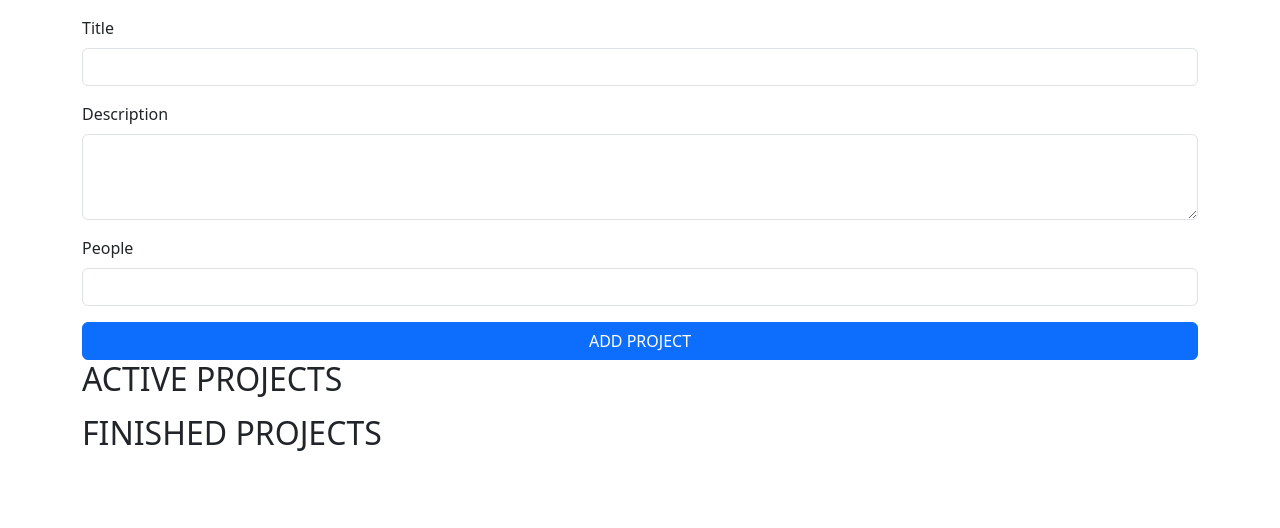
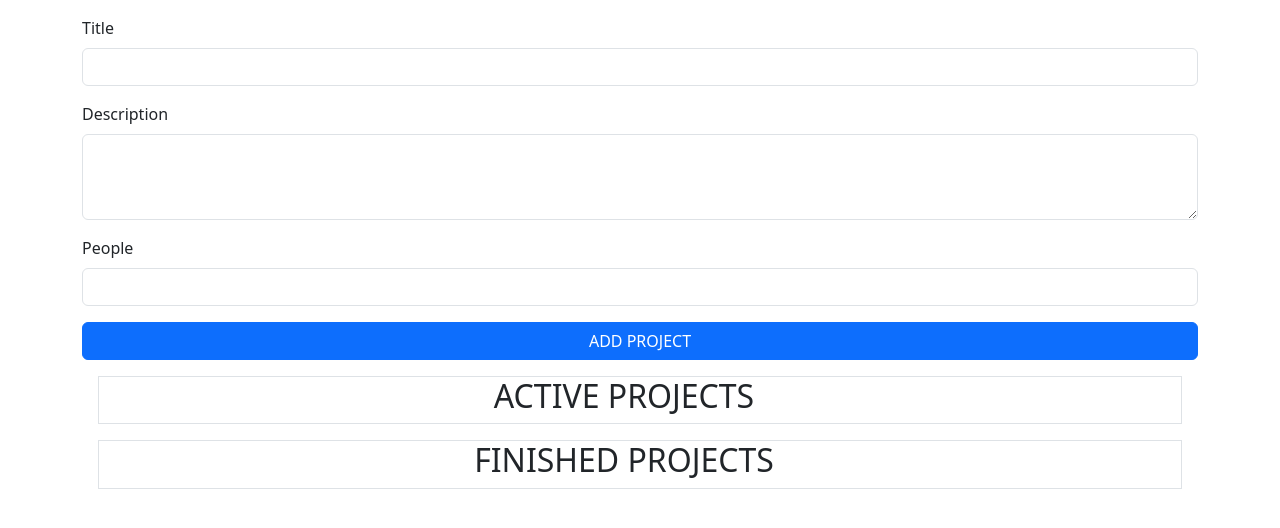
Before and after one commit to AlexAM27/TypeScript, a website with bundled scripts: page dragAndDrop/index.html in a window 1280 px wide. Built offline with nearby package versions, Linux system fonts and the light colour scheme.

Commit message:
bootstrap

```diff
--- a/dragAndDrop/index.html
+++ b/dragAndDrop/index.html
@@ -34,13 +34,13 @@
       <li></li>
     </template>
     <template id="project-list">
-      <section class="projects">
+      <section class="projects border m-3 d-flex justify-content-center align-items-center h-50">
         <header>
           <h2></h2>
         </header>
         <ul></ul>
       </section>
     </template>
-    <div id="app" class="container mt-3"></div>
+    <div id="app" class="container-sm mt-3"></div>
   </body>
 </html>
```
